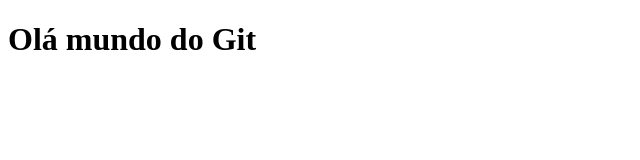
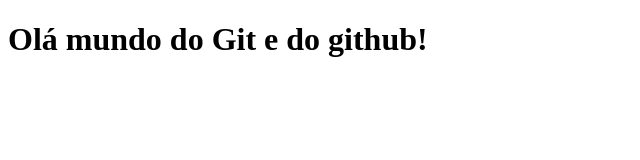
Before and after one commit to miltonreyesdev/aula-de-git, a plain HTML site: page index.html in a window 1280 px wide. Shown: the whole page, without its empty margins (0-640 px from the left). Drawn offline with Linux system fonts and the light colour scheme.

Commit message:
adicionamos a palavra Github!

```diff
--- a/index.html
+++ b/index.html
@@ -9,7 +9,7 @@
 </head>
 
 <body>
-    <h1> Olá mundo do Git</h1>
+    <h1> Olá mundo do Git e do github!</h1>
     <script src="javascript/index.js"></script>
 </body>
 
```
